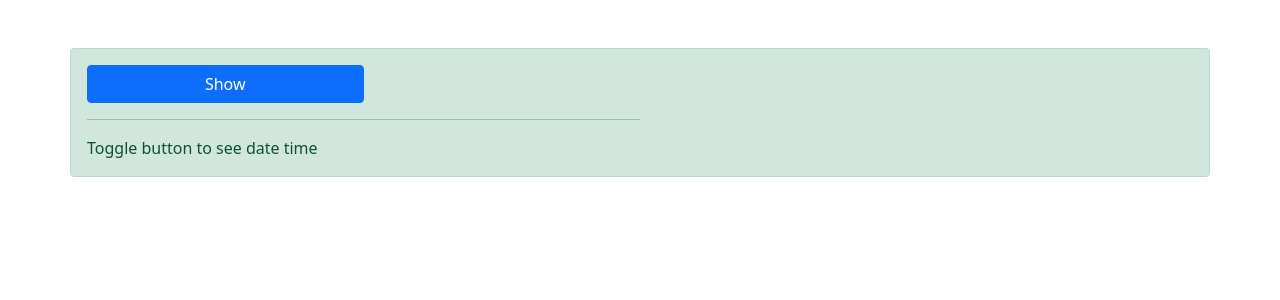
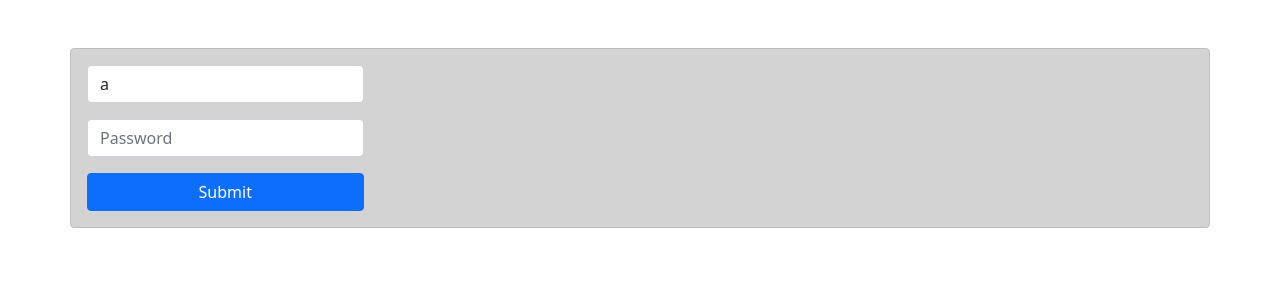
Before and after one commit to master-dhanesh/mern2morningreact, a React (Create React App) app: page / in a window 1280 px wide. Shown: the top 300 px of the page. Built offline with nearby package versions, Linux system fonts and the light colour scheme.

Commit message:
TWO WAY BINDING 01

```diff
--- a/src/App.js
+++ b/src/App.js
@@ -1,43 +1,36 @@
 import { useState } from "react";
-import Mydate from "./Components/Mydate";
-import Mytime from "./Components/Mytime";
 
 const App = () => {
-    const [mytime, setMytime] = useState(new Date().toLocaleTimeString());
-    const [mydate, setMydate] = useState(
-        new Date().toLocaleDateString("default", {
-            year: "numeric",
-            day: "numeric",
-            month: "short",
-            weekday: "short",
-        })
-    );
+    const [form, setForm] = useState({
+        username: "a",
+        password: "",
+    });
 
-    const [show, setShow] = useState(false);
-
-    const ClickHandler = () => {
-        setShow(!show);
+    const ChangeHandler = (e) => {
+        const { value, name } = e.target;
+        setForm({ ...form, [name]: value });
     };
-
     return (
-        <div className="container mt-5 alert alert-success">
-            <button
-                onClick={ClickHandler}
-                className={`btn btn-${show ? "success" : "primary"} w-25 `}
-            >
-                {show ? "Hide" : "Show"}
-            </button>
-            <hr className="w-50" />
-
-            {show ? (
-                <>
-                    <Mytime mytime={{ mytime, setMytime }} />
-                    <hr className="w-25" />
-                    <Mydate mydate={{ mydate, setMydate }} />
-                </>
-            ) : (
-                "Toggle button to see date time"
-            )}
+        <div className="container mt-5 alert alert-dark">
+            <form>
+                <input
+                    name="username"
+                    placeholder="Username"
+                    className="form-control w-25 mb-3"
+                    type="text"
+                    onChange={ChangeHandler}
+                    value={form.username}
+                />
+                <input
+                    name="password"
+                    placeholder="Password"
+                    className="form-control w-25 mb-3"
+                    type="password"
+                    onChange={ChangeHandler}
+                    value={form.password}
+                />
+                <button className="btn btn-primary w-25">Submit</button>
+            </form>
         </div>
     );
 };
--- a/src/Components/Mydate.js
+++ /dev/null
@@ -1,11 +0,0 @@
-const Mydate = (props) => {
-    const { mydate, setMydate } = props.mydate;
-    return (
-        <div>
-            <h4>Present Date</h4>
-            <h3>{mydate}</h3>
-        </div>
-    );
-};
-
-export default Mydate;
--- a/src/Components/Mytime.js
+++ /dev/null
@@ -1,16 +0,0 @@
-const Mytime = (props) => {
-    const { mytime, setMytime } = props.mytime;
-
-    setInterval(() => {
-        setMytime(new Date().toLocaleTimeString());
-    }, 1000);
-
-    return (
-        <div>
-            <h4>Live Time</h4>
-            <h3>{mytime}</h3>
-        </div>
-    );
-};
-
-export default Mytime;
```
